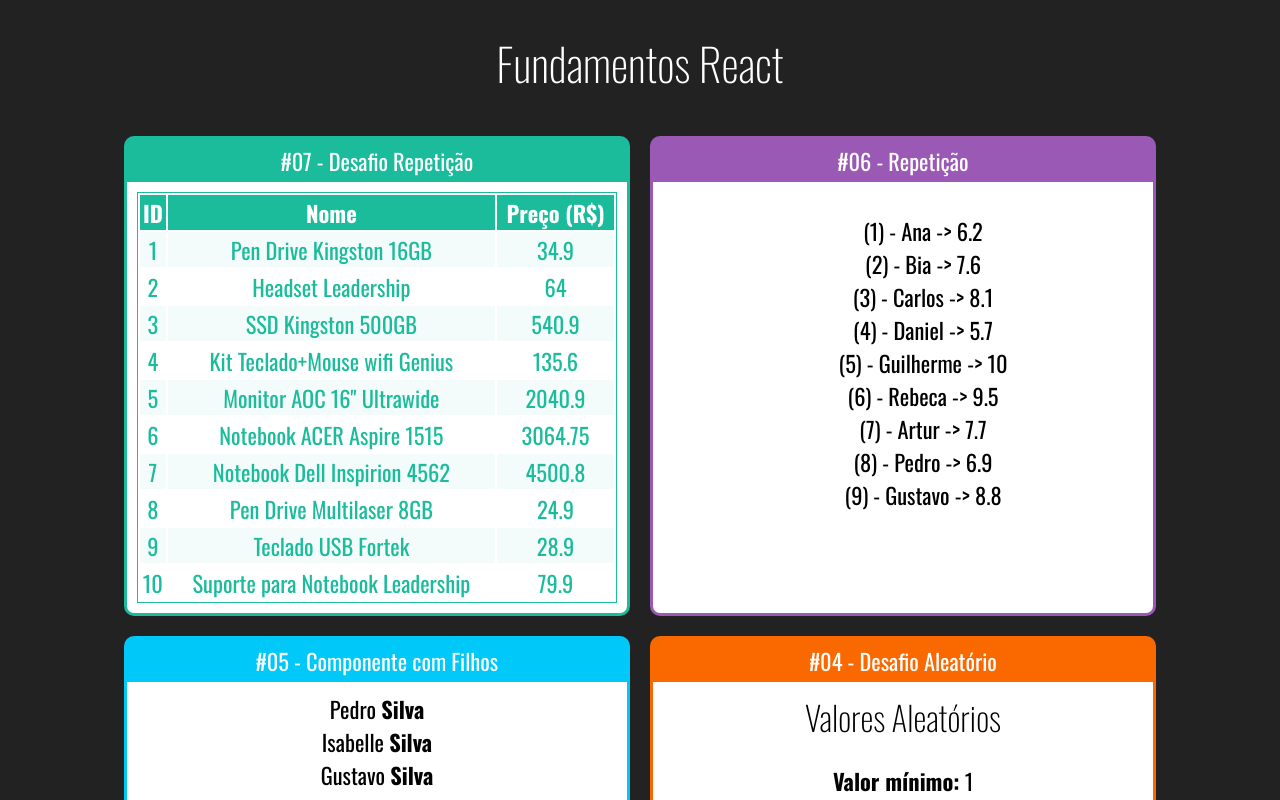
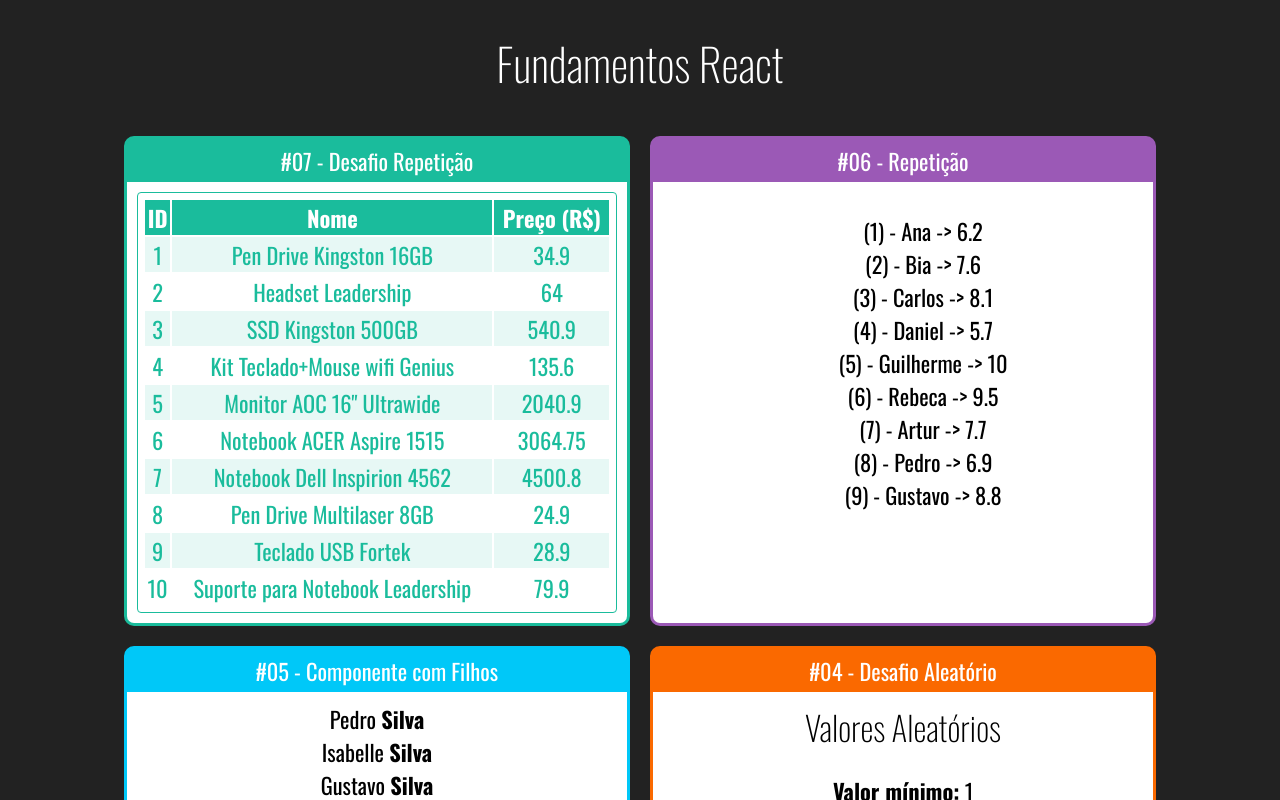
Before and after one commit to felipesntsassis/fundamentos-react, a React (Create React App) app: page / in a window 1280 px wide. Shown: the top 800 px of the page. Built offline with nearby package versions, Linux system fonts and the light colour scheme.

Commit message:
Ajustes de layout do desafio.

```diff
--- a/src/components/repeticao/Repeticao.css
+++ b/src/components/repeticao/Repeticao.css
@@ -1,12 +1,14 @@
 :root {
     --torqouise: #1abc9c;
-    --torqouise-rgba:rgba(26, 188, 156,.05);
+    --torqouise-rgba:rgba(26, 188, 156,.10);
     --white: #fff;
 }
 
 table {
     width: 100%;
     border: 1px solid var(--torqouise);
+    border-radius: 4px;
+    padding: 5px;
 }
 
 table thead tr {
```
